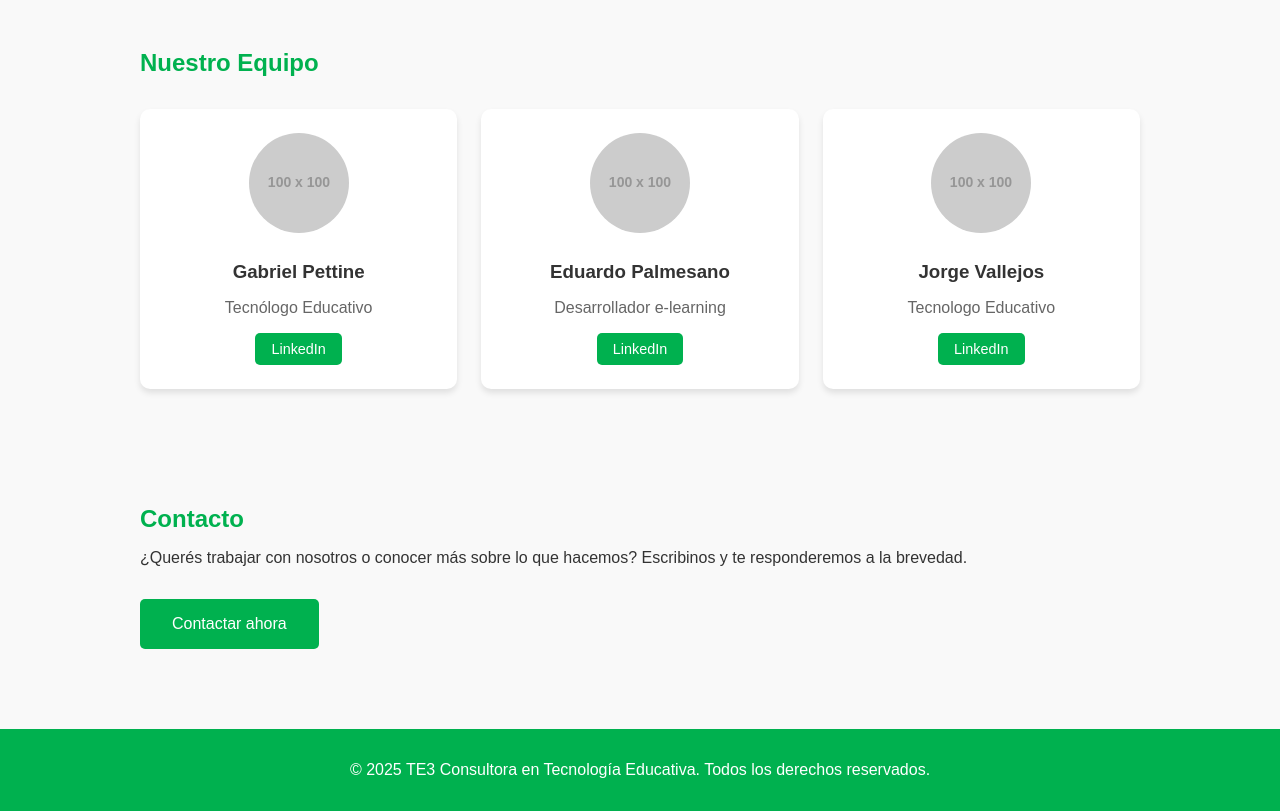
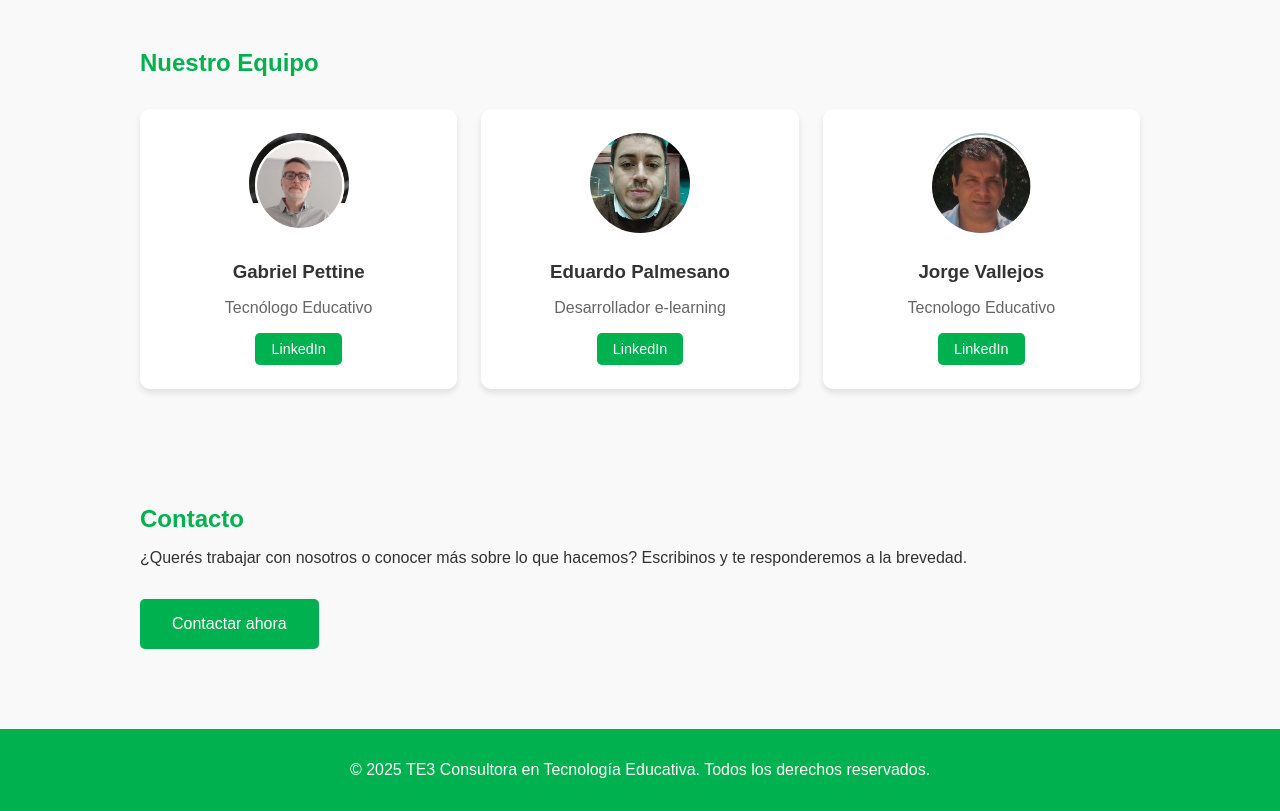
Before and after one commit to GabrielPettine76/te3, a plain HTML site: page index.html in a window 1280 px wide. Shown: the part 1060-1871 px from the top of the page. Drawn offline with Linux system fonts and the light colour scheme; placeholder pictures from the web are drawn by us.

Commit message:
Update index.html

```diff
--- a/index.html
+++ b/index.html
@@ -152,19 +152,19 @@
     <h2>Nuestro Equipo</h2>
     <div class="team">
       <div class="member">
-        <img src="https://via.placeholder.com/100" alt="Gabriel Pettine">
+        <img src="Gabriel.png" alt="Gabriel Pettine">
         <h3>Gabriel Pettine</h3>
         <p>Tecnólogo Educativo</p>
         <a href="https://www.linkedin.com/in/gabrielpettine/" target="_blank">LinkedIn</a>
       </div>
       <div class="member">
-        <img src="https://via.placeholder.com/100" alt="Eduardo Palmesano">
+        <img src="Edu.jpg" alt="Eduardo Palmesano">
         <h3>Eduardo Palmesano</h3>
         <p>Desarrollador e-learning</p>
         <a href="https://www.linkedin.com/in/eduardo-palmesano-695244186/" target="_blank">LinkedIn</a>
       </div>
       <div class="member">
-        <img src="https://via.placeholder.com/100" alt="Jorge Vallejos">
+        <img src="jorge.png" alt="Jorge Vallejos">
         <h3>Jorge Vallejos</h3>
         <p>Tecnologo Educativo</p>
         <a href="https://www.linkedin.com/in/jorge-vallejos-636532189/" target="_blank">LinkedIn</a>
```
